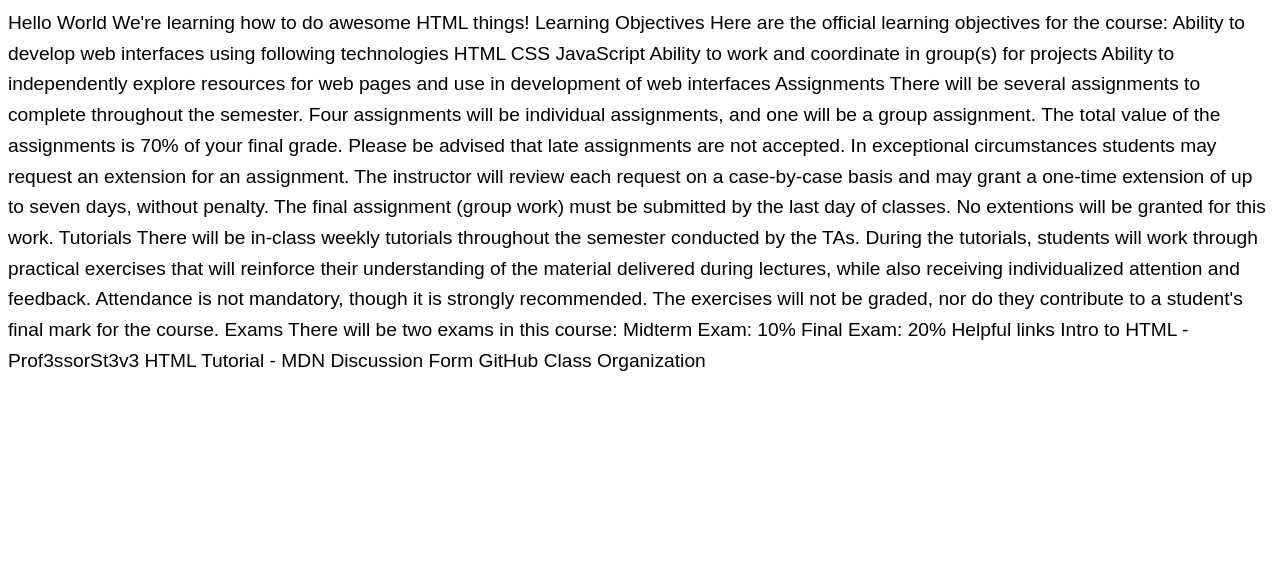
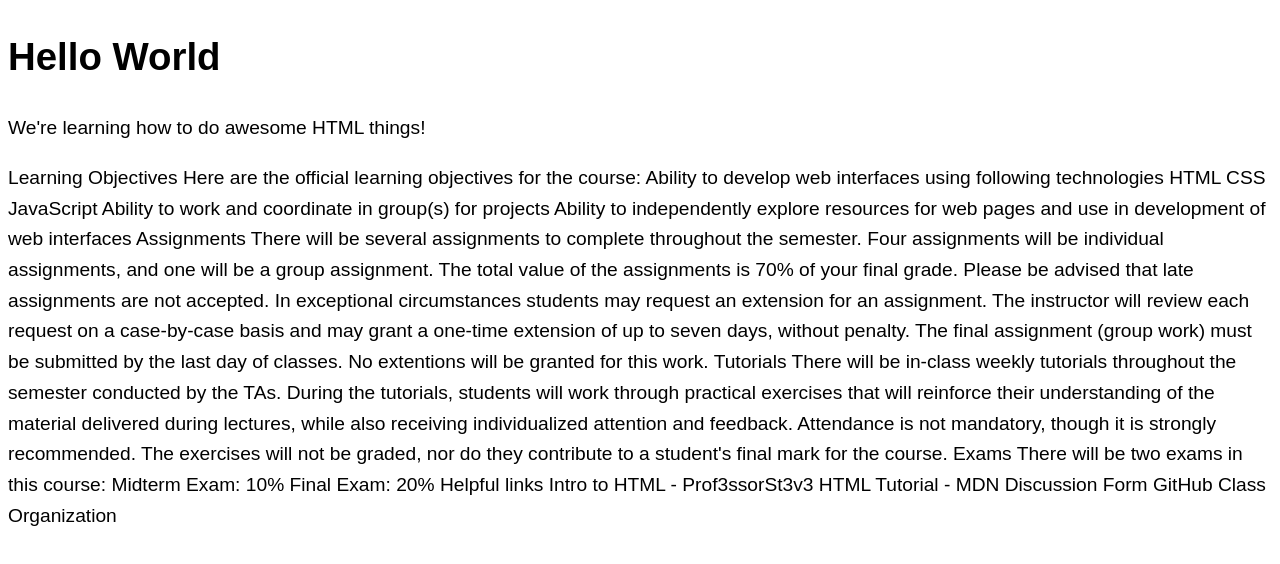
Before and after one commit to irm1005-itec1005-fall-2023/tutorial-exercise-01-sominan01, a plain HTML site: page index.html in a window 1280 px wide. Drawn offline with Linux system fonts and the light colour scheme.

Commit message:
Tutorial one

```diff
--- a/index.html
+++ b/index.html
@@ -28,11 +28,11 @@
     <!-- You may remove the extra comments when you finish -->
 
     <!-- h1 -->
-    Hello World
+    <h1>Hello World</h1>
 
     <!-- p -->
     <!-- abbr around the word HTML -->
-    We're learning how to do awesome HTML things!
+   <p>We're learning how to do awesome HTML things!</p>
 
     <!-- h2 -->
     Learning Objectives
```
